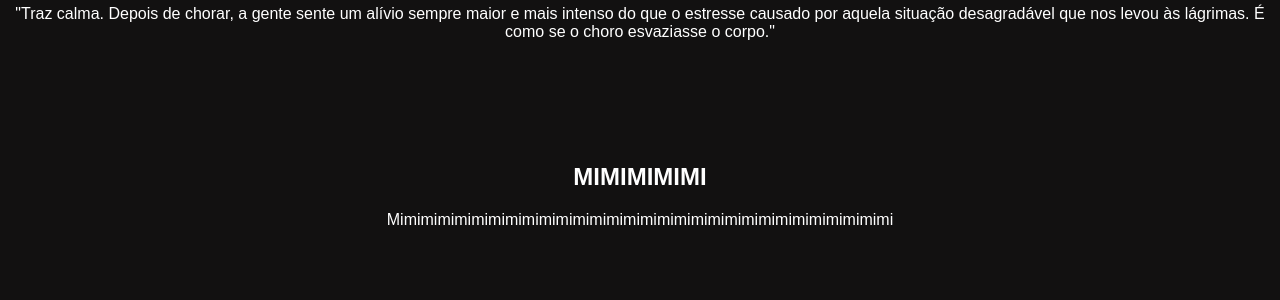
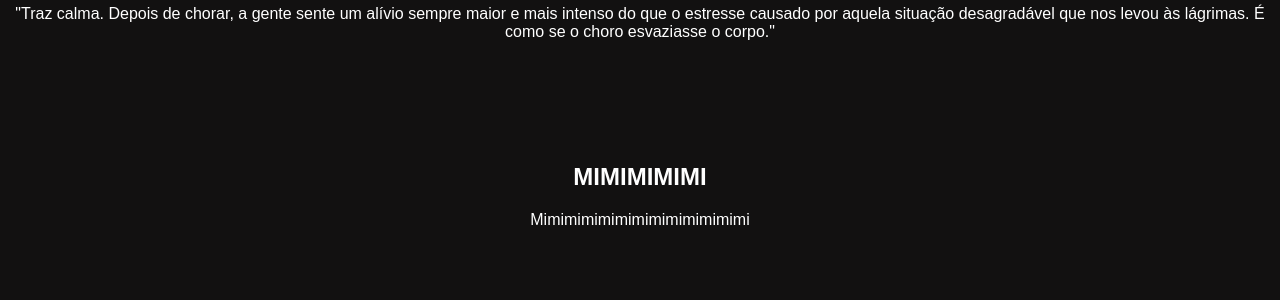
Before and after one commit to leonardobarchilon/my-first-blog, a Django app: page / in a window 1280 px wide. Shown: the part 323-623 px from the top of the page. Run offline with Django 3.2, Linux system fonts and the light colour scheme.

Commit message:
Novo html - fixado versão móvel.

```diff
--- a/blog/templates/blog/post_list.html
+++ b/blog/templates/blog/post_list.html
@@ -23,7 +23,7 @@
 
         <div>
             <h2 style="text-align:center; color:white"><font face="Arial">MIMIMIMIMI</font></h2>
-            <p style="text-align:center; color:white"><font face="Arial">Mimimimimimimimimimimimimimimimimimimimimimimimimimimimimimi</font></p>
+            <p style="text-align:center; color:white"><font face="Arial">Mimimimimimimimimimimimimi</font></p>
         </div>
     </body>
 </html>
```
